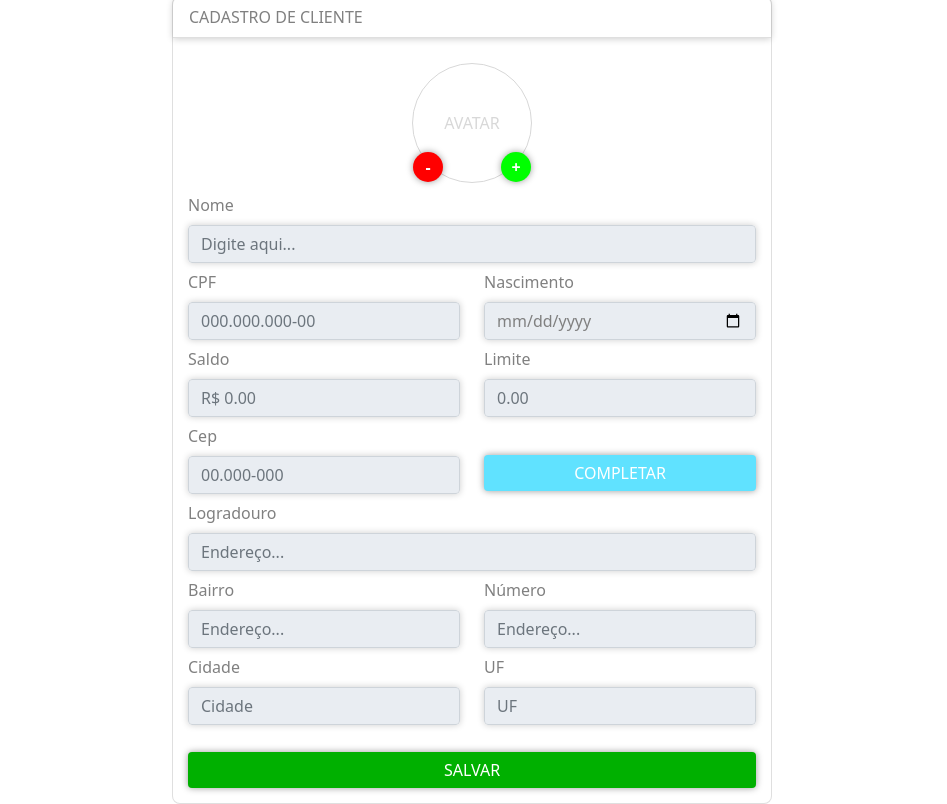
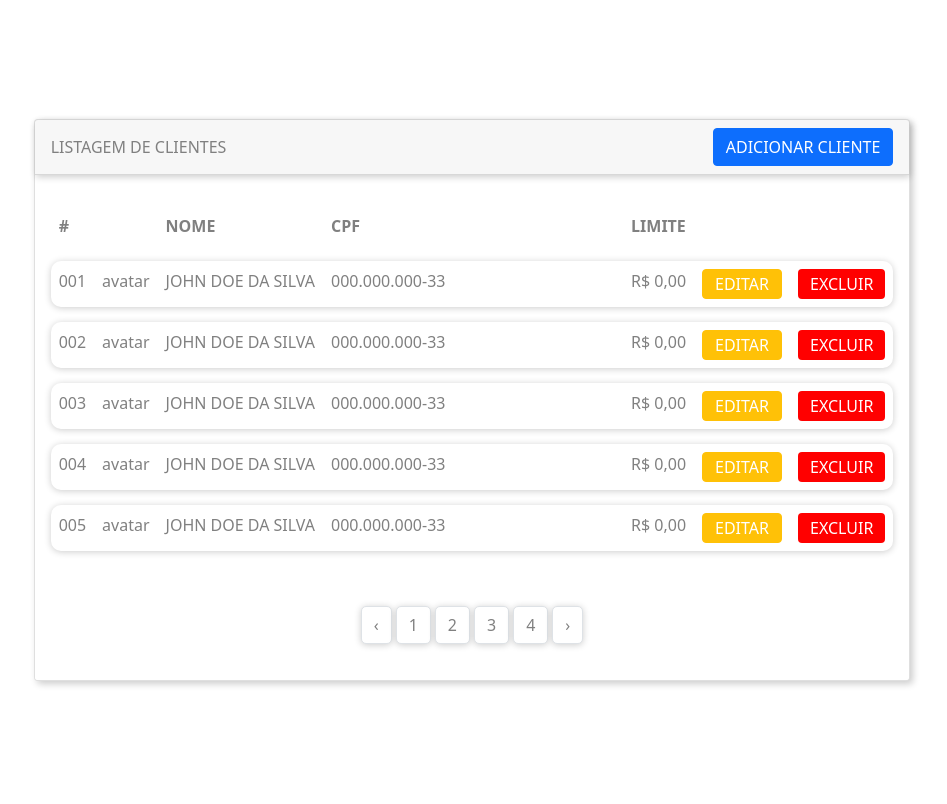
Before and after one commit to guoconde/next, a React (Create React App) app: page / in a window 1280 px wide. Shown: the whole page, without its empty margins (168-1115 px from the left). Built offline with nearby package versions, Linux system fonts and the light colour scheme.

Commit message:
Chore: Implementing layout on table of client list

```diff
--- a/src/App.jsx
+++ b/src/App.jsx
@@ -1,5 +1,6 @@
 import React from 'react';
 import { BrowserRouter as Router, Routes, Route } from 'react-router-dom';
+import ListClient from './pages/clientList';
 import CreateClient from './pages/createClient';
 import EditClient from './pages/editClient';
 
@@ -7,11 +8,9 @@ function App() {
   return (
     <Router>
       <Routes>
-        <Route path='/' element={<CreateClient />} />
+        <Route path='/create' element={<CreateClient />} />
         <Route path='/edit' element={<EditClient />} />
-        {/* <Route path='/:path/:id' element={<ItemById />} /> */}
-        {/* <Route path='/cart' element={<Cart />} /> */}
-        {/* <Route path='/info' element={<UserInfo />} /> */}
+        <Route path='/' element={<ListClient />} />
       </Routes>
     </Router>
   );
--- /dev/null
+++ b/src/components/table/style.jsx
@@ -0,0 +1,25 @@
+import styled from 'styled-components';
+
+export const CenteredDiv = styled.div`
+  width: 100%;
+  height: 100vh;
+
+  display: flex;
+  align-items: center;
+  justify-content: center;
+
+  color: grey;
+`;
+
+export const RowDiv = styled.tr`
+  border-radius: 10px;
+  box-shadow: 0px 1px 7px rgba(0, 0, 0, 0.2);
+
+  margin-bottom: 10px;
+
+  > td.td-spacing {
+    width: 300px;
+  }
+
+  color: gray;
+`;
--- /dev/null
+++ b/src/pages/clientList/clients.jsx
@@ -0,0 +1,85 @@
+import React from 'react';
+import { Button } from 'react-bootstrap';
+import { RowDiv } from '../../components/table/style';
+
+export default function Client() {
+  const clientLi = [
+    {
+      id: 1,
+      avatar: 'avatar',
+      nome: 'john doe da silva',
+      cpf: '000.000.000-33',
+      limite: 0,
+    },
+    {
+      id: 2,
+      avatar: 'avatar',
+      nome: 'john doe da silva',
+      cpf: '000.000.000-33',
+      limite: 0,
+    },
+    {
+      id: 3,
+      avatar: 'avatar',
+      nome: 'john doe da silva',
+      cpf: '000.000.000-33',
+      limite: 0,
+    },
+    {
+      id: 4,
+      avatar: 'avatar',
+      nome: 'john doe da silva',
+      cpf: '000.000.000-33',
+      limite: 0,
+    },
+    {
+      id: 5,
+      avatar: 'avatar',
+      nome: 'john doe da silva',
+      cpf: '000.000.000-33',
+      limite: 0,
+    },
+  ];
+
+  return (
+    <tbody>
+      {clientLi.map((e) => (
+        <RowDiv>
+          <td>{e.id.toString().padStart(3, 0)}</td>
+          <td>{e.avatar}</td>
+          <td>{e.nome.toLocaleUpperCase()}</td>
+          <td className='td-spacing'>{e.cpf}</td>
+          <td>
+            R$ {e.limite.toLocaleString('pt-br', { minimumFractionDigits: 2 })}
+          </td>
+          <td>
+            <Button
+              style={{
+                color: 'white',
+                height: '30px',
+                display: 'flex',
+                alignItems: 'center',
+              }}
+              variant='warning'
+            >
+              EDITAR
+            </Button>
+          </td>
+          <td>
+            <Button
+              style={{
+                backgroundColor: 'red',
+                border: 'none',
+                height: '30px',
+                display: 'flex',
+                alignItems: 'center',
+              }}
+            >
+              EXCLUIR
+            </Button>
+          </td>
+        </RowDiv>
+      ))}
+    </tbody>
+  );
+}
--- a/src/pages/clientList/index.jsx
+++ b/src/pages/clientList/index.jsx
@@ -0,0 +1,73 @@
+import React from 'react';
+import { Button, Card, Col, Pagination, Row, Table } from 'react-bootstrap';
+import styled from 'styled-components';
+import { CenteredDiv } from '../../components/table/style';
+import Client from './clients';
+
+export default function ListClient() {
+  const list = [1, 2, 3, 4];
+
+  return (
+    <CenteredDiv>
+      <Card style={{ boxShadow: '3px 3px 7px rgba(0, 0, 0, 0.2)' }}>
+        <Card.Header
+          style={{
+            boxShadow: '1px 2px 7px rgba(0, 0, 0, 0.2)',
+            display: 'flex',
+            justifyContent: 'space-between',
+            alignItems: 'center',
+          }}
+        >
+          <span>LISTAGEM DE CLIENTES</span>
+          <Button>ADICIONAR CLIENTE</Button>
+        </Card.Header>
+        <Card.Body>
+          <Table
+            borderless
+            style={{
+              borderCollapse: 'separate',
+              borderSpacing: '0 15px',
+              padding: 0,
+              color: 'gray',
+            }}
+          >
+            <thead>
+              <tr>
+                <th colSpan={2}>#</th>
+                <th>NOME</th>
+                <th>CPF</th>
+                <th colSpan={3}>LIMITE</th>
+              </tr>
+            </thead>
+            <Client />
+          </Table>
+        </Card.Body>
+        <Card.Footer
+          style={{
+            backgroundColor: 'white',
+            border: 'none',
+            display: 'flex',
+            justifyContent: 'center',
+            paddingBottom: '20px',
+          }}
+        >
+          <PaginationStyled style={{ display: 'flex', gap: '5px' }}>
+            <Pagination.Prev />
+            {list.map((e) => (
+              <Pagination.Item>{e}</Pagination.Item>
+            ))}
+            <Pagination.Next />
+          </PaginationStyled>
+        </Card.Footer>
+      </Card>
+    </CenteredDiv>
+  );
+}
+
+const PaginationStyled = styled(Pagination)`
+  .page-item .page-link {
+    box-shadow: 0px 1px 7px rgba(0, 0, 0, 0.2);
+    border-radius: 5px;
+    color: grey;
+  }
+`;
```
